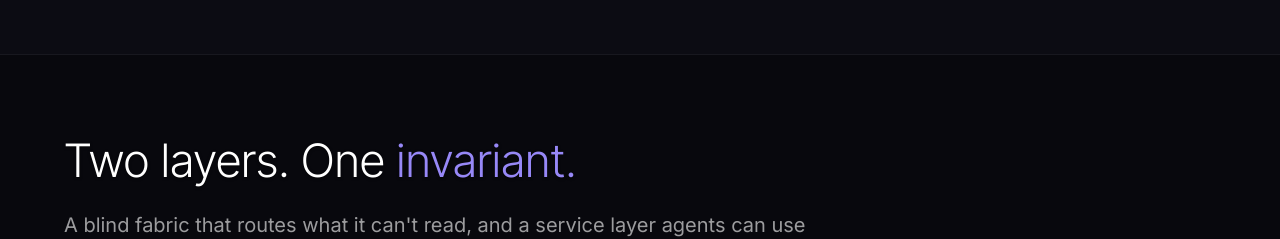
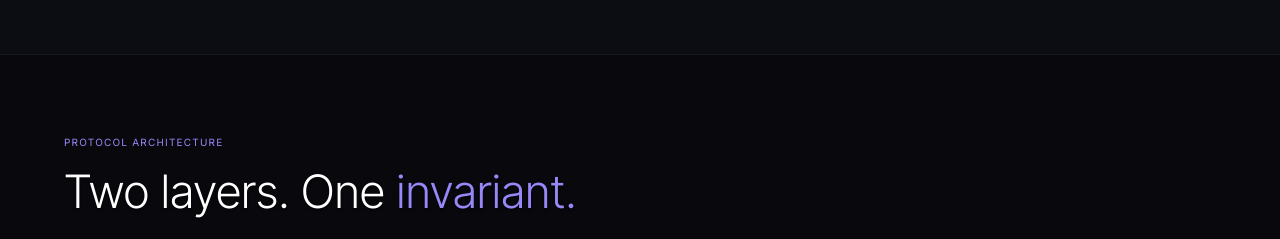
Before and after one commit to AeroNyxNetwork/AeroNyx-web, a Next.js app: page / in a window 1280 px wide. Shown: the part 4860-5099 px from the top of the page. Built offline with nearby package versions, Linux system fonts and the light colour scheme; no server answers.

Commit message:
Unify homepage section rhythm

```diff
--- a/components/layout/AILHeader.js
+++ b/components/layout/AILHeader.js
@@ -32,8 +32,8 @@
  *   - next/link and next/router for locale-aware internal routing.
  *
  * Important Note for Next Developer:
- *   - Do not point the CTA back to #download-vpn on the homepage. The product
- *     download area now belongs to pages/privacy-network.js.
+ *   - Do not point the CTA back to a homepage download anchor. Privacy Access
+ *     now belongs to pages/privacy-network.js.
  *
  * Last Modified: v2.4 - Active navigation and control hit-area polish
  * ============================================
--- a/components/sections/FutureVision.js
+++ b/components/sections/FutureVision.js
@@ -2,7 +2,13 @@
  * ============================================
  * File: components/sections/FutureVision.jsx
  * ============================================
- * Modification Reason: v2.0 — Copy credibility rewrite + token pass.
+ * Modification Reason: v2.4 — Roadmap section rhythm polish.
+ *   Added the shared homepage eyebrow pattern before the roadmap headline so
+ *   the future narrative reads as a deliberate protocol roadmap rather than a
+ *   separate marketing block.
+ *
+ * Historical Notes:
+ * v2.0 — Copy credibility rewrite + token pass.
  *   ⚠️ CONTENT CHANGE (needs owner sign-off): the v1 copy ("The
  *   Conscious Web", "birthing a new form of technological life",
  *   "evolving beyond human comprehension", "infrastructure
@@ -23,7 +29,7 @@
  *   - Roadmap items are stated as intentions ("we aim", "designed to"),
  *     never as guarantees. Keep it that way.
  *
- * Last Modified: v2.3 — Roadmap hierarchy and mobile scan polish
+ * Last Modified: v2.4 — Roadmap eyebrow rhythm alignment
  * ============================================
  */
 
@@ -79,6 +85,9 @@ const FutureVision = () => {
             viewport={{ once: true }}
             transition={{ duration: 0.6 }}
           >
+            <div className="mb-3 text-[10px] uppercase tracking-eyebrow text-brand-light md:mb-4">
+              Protocol Roadmap
+            </div>
             <h2 className="text-display-lg font-light mb-4 md:mb-6">
               The future we're building
             </h2>
--- a/components/sections/HowAILWorks.js
+++ b/components/sections/HowAILWorks.js
@@ -2,7 +2,13 @@
  * ============================================
  * File: components/sections/HowAILWorks.js
  * ============================================
- * Modification Reason: v4.0 — Narrative compression for the approved
+ * Modification Reason: v4.4 — Homepage section rhythm polish.
+ *   Added the same quiet eyebrow treatment used by the product and protocol
+ *   evidence sections so the architecture handoff reads as part of one
+ *   product narrative instead of a standalone engineering block.
+ *
+ * Historical Notes:
+ * v4.0 — Narrative compression for the approved
  *   top-tier restructure. Cut from four steps to the two load-bearing
  *   ones: Blind Fabric and Agent-Native Services. The removed steps are
  *   fully covered elsewhere and were causing homepage repetition:
@@ -43,7 +49,7 @@
  *   - Section headline uses the shared text-display-lg token. Keep the
  *     architecture tone precise and avoid decorative display styling.
  *
- * Last Modified: v4.3 — Apple-grade pillar spacing and bullet rhythm polish
+ * Last Modified: v4.4 — Section eyebrow rhythm alignment
  * ============================================
  */
 
@@ -100,6 +106,9 @@ const HowAILWorks = () => {
             transition={{ duration: 0.6, ease: EASE }}
             className="mb-10 max-w-3xl md:mb-14"
           >
+            <div className="mb-3 text-[10px] uppercase tracking-eyebrow text-brand-light md:mb-4">
+              Protocol Architecture
+            </div>
             <h2 className="text-display-lg font-light mb-4 md:mb-6">
               Two layers. One <em className="text-brand-light" style={{ fontStyle: 'italic' }}>invariant.</em>
             </h2>
--- a/components/sections/ProductsEcosystem.js
+++ b/components/sections/ProductsEcosystem.js
@@ -2,10 +2,11 @@
  * ============================================
  * File: components/sections/ProductsEcosystem.js
  * ============================================
- * Modification Reason: v3.6 - Apple-grade selector keyboard polish.
- *   Product tabs now support roving focus, Home/End, and arrow-key selection
- *   so the ecosystem selector behaves like a mature product control rather
- *   than a set of decorative buttons.
+ * Modification Reason: v3.7 - Protocol naming consistency polish.
+ *   The Privacy Access product visual no longer carries the legacy tunnel-era
+ *   component name internally. This keeps implementation vocabulary aligned
+ *   with the public AeroNyx Privacy Protocol / Privacy Access narrative while
+ *   preserving the product id and all routing behavior.
  *
  * Historical Notes:
  * v3.4 — Product hierarchy order correction.
@@ -66,7 +67,7 @@
  * Last Modified: v3.3 — Homepage product index spacing and interaction polish
  * Last Modified: v3.4 — Privacy Access and MemChain ordered before x402 rails
  * Last Modified: v3.5 — Mobile snap selector and detail card rhythm polish
- * Last Modified: v3.6 - Roving keyboard focus for product tabs
+ * Last Modified: v3.7 - Privacy Access visual naming polish
  * ============================================
  */
 
@@ -475,7 +476,7 @@ const ProductsEcosystem = () => {
 const ProductVisual = ({ productId }) => {
   const visuals = {
     foundation: <FoundationVisual />,
-    vpn: <VPNVisual />,
+    vpn: <PrivacyAccessVisual />,
     compute: <ComputeVisual />,
     cdn: <CDNVisual />,
     memchain: <MemChainProductVisual />,
@@ -515,7 +516,7 @@ const FoundationVisual = () => (
   </div>
 );
 
-const VPNVisual = () => (
+const PrivacyAccessVisual = () => (
   <div className="relative w-full h-full flex items-center justify-center">
     <div className="text-center">
       <div className="w-24 h-24 mx-auto mb-4 rounded-pill border-2 border-white/20 flex items-center justify-center">
--- a/components/sections/SophisticatedCTA.js
+++ b/components/sections/SophisticatedCTA.js
@@ -2,7 +2,13 @@
  * ============================================
  * File: components/sections/SophisticatedCTA.jsx
  * ============================================
- * Modification Reason: v2.0 — Interaction fix + alignment.
+ * Modification Reason: v2.4 — Final conversion rhythm polish.
+ *   Added a restrained final eyebrow before the closing CTA so the bottom of
+ *   the homepage resolves with the same protocol-first hierarchy established
+ *   by the hero, product index, architecture, and roadmap sections.
+ *
+ * Historical Notes:
+ * v2.0 — Interaction fix + alignment.
  *   1. FIX: entrance animations used `animate` (fired on page mount) —
  *      this section sits at the very bottom, so the animation always
  *      completed long before the user scrolled to it. Now whileInView.
@@ -16,7 +22,7 @@
  *   - Keep whileInView here — do not revert to animate.
  *   - Whitepaper URL must match Footer; change both together.
  *
- * Last Modified: v2.3 — Final CTA control geometry polish
+ * Last Modified: v2.4 — Final CTA eyebrow rhythm alignment
  * ============================================
  */
 
@@ -44,6 +50,9 @@ const SophisticatedCTA = () => {
             viewport={{ once: true }}
             transition={{ duration: 0.8, ease: EASE }}
           >
+            <div className="mb-3 text-[10px] uppercase tracking-eyebrow text-brand-light md:mb-4">
+              Build On AeroNyx
+            </div>
             <h2 className="text-display-xl font-light mb-4 md:mb-6 px-4">
               {copy.line1}
               <span className="block font-medium">{copy.line2}</span>
--- a/styles/globals.css
+++ b/styles/globals.css
@@ -559,7 +559,7 @@ img, svg {
 }
 
 /* ---- Section z-index anchors ---- */
-#features, #how-it-works, #technology, #ecosystem, #products, #vision, #download-vpn {
+#features, #how-it-works, #technology, #ecosystem, #products, #vision {
   position: relative;
   z-index: 10;
 }
```
